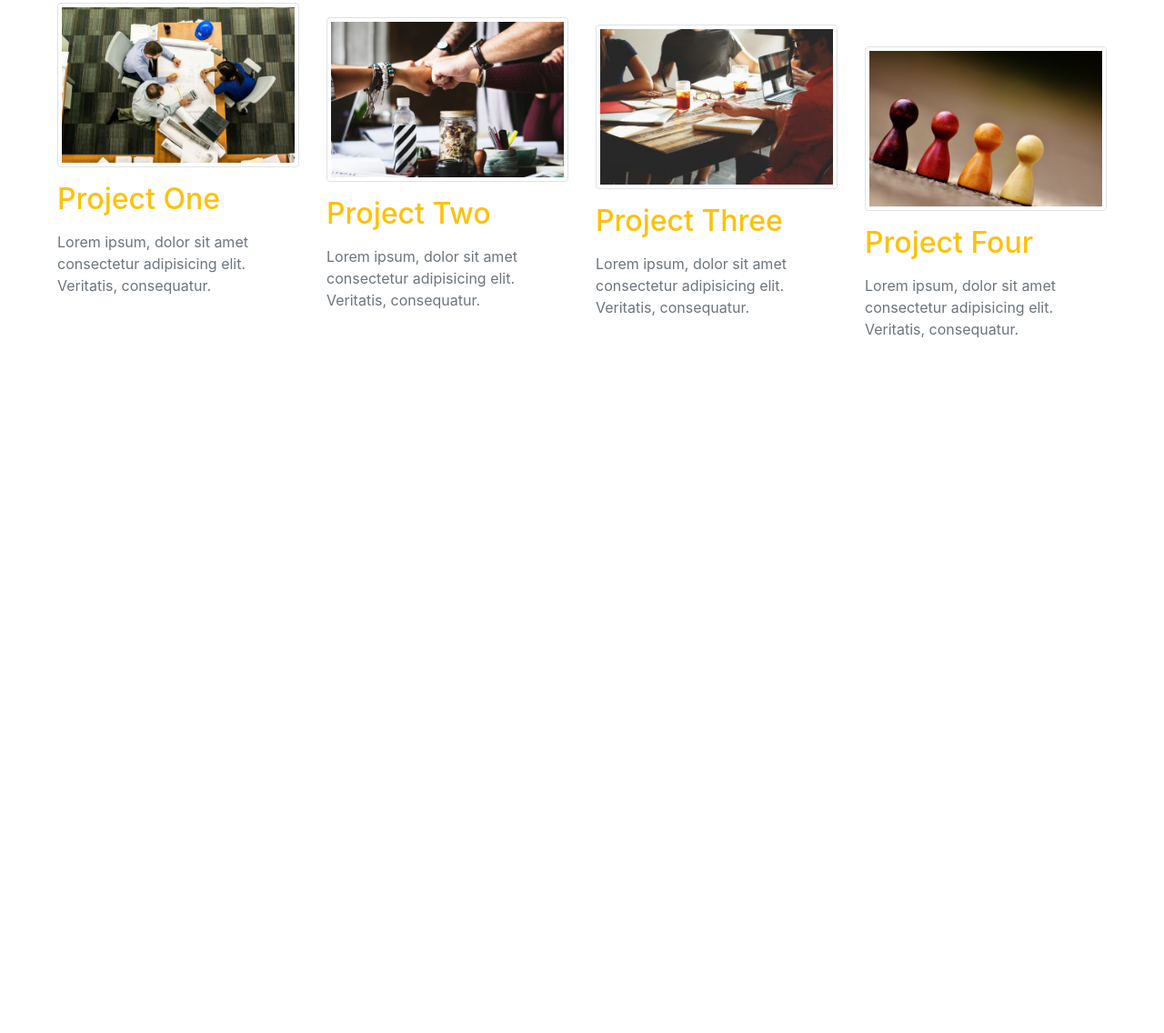
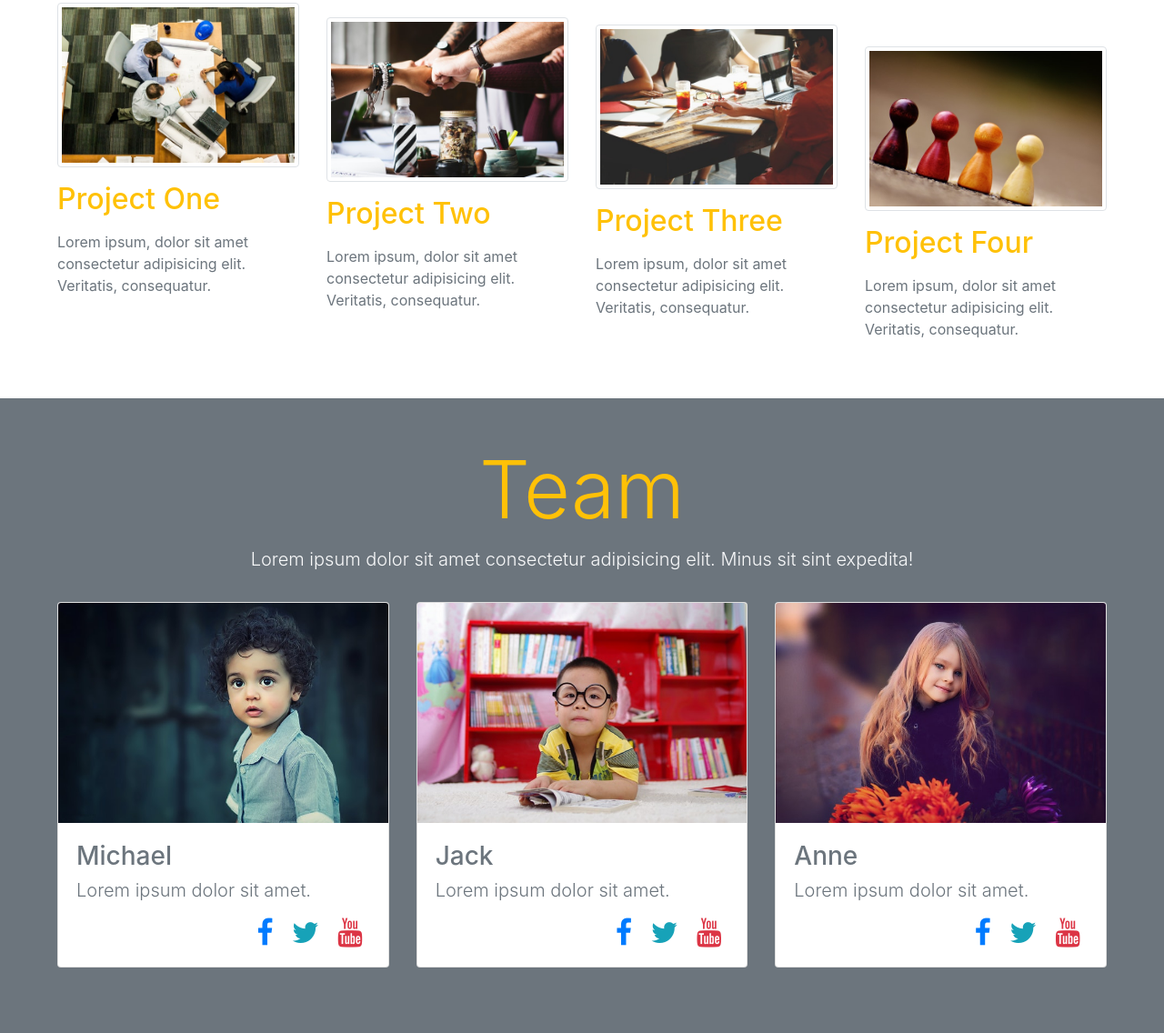
Before and after one commit to bernicenora/Pure-Bootstrap4-Website, a plain HTML site: page index.html in a window 1280 px wide. Shown: the part 1666-2802 px from the top of the page at 91% size. Before the commit the page ends 2104 px from the top, so only its background shows below. Drawn offline with nearby package versions, Linux system fonts and the light colour scheme; a script that the page names is missing.

Commit message:
Added Team Section

```diff
--- a/index.html
+++ b/index.html
@@ -136,6 +136,89 @@
       </div>
     </section>
     <!----End of Projects Sectiom-->
+
+    <!----Team-->
+    <section class="p-sm-5 p-2 bg-secondary">
+      <div class="container-fluid">
+        <!--Title-->
+        <div class="row">
+            <div class="col text-center mb-3">
+              <h1 class="text-warning display-2">Team</h1>
+              <p class="lead text-light">Lorem ipsum dolor sit amet consectetur adipisicing elit. Minus sit sint expedita!</p>
+            </div>
+          </div>
+        <!--End Title-->
+        <div class="row">
+          <div class="col-lg-4 col-sm-10 mx-auto mb-4">
+            <div class="card">
+              <img src="images/kid1.jpg" alt="Kid 1" class="card-img-top">
+              <div class="card-body">
+                <div class="card-title">
+                  <div class="card-title">
+                    <h3 class="text-muted">Michael</h3>
+                  </div>
+                </div>
+                <div class="card-subtitle">
+                  <p class="lead text-secondary">Lorem ipsum dolor sit amet.</p>
+                </div>
+                <div class="text-right">
+                  <a href="#">
+                    <i class="fa fa-facebook fa-2x mx-2 text-primary"></i>
+                    <i class="fa fa-twitter fa-2x mx-2 text-info"></i>
+                    <i class="fa fa-youtube fa-2x mx-2 text-danger"></i>
+                  </a>
+                </div>
+              </div>
+            </div>
+          </div>
+          <div class="col-lg-4 col-sm-10 mx-auto mb-4">
+              <div class="card">
+                  <img src="images/kid2.jpg" alt="Kid 2" class="card-img-top">
+                  <div class="card-body">
+                    <div class="card-title">
+                      <div class="card-title">
+                        <h3 class="text-muted">Jack</h3>
+                      </div>
+                    </div>
+                    <div class="card-subtitle">
+                      <p class="lead text-secondary">Lorem ipsum dolor sit amet.</p>
+                    </div>
+                    <div class="text-right">
+                      <a href="#">
+                        <i class="fa fa-facebook fa-2x mx-2 text-primary"></i>
+                        <i class="fa fa-twitter fa-2x mx-2 text-info"></i>
+                        <i class="fa fa-youtube fa-2x mx-2 text-danger"></i>
+                      </a>
+                    </div>
+                  </div>
+                </div>
+          </div>
+          <div class="col-lg-4 col-sm-10 mx-auto mb-4">
+              <div class="card">
+                  <img src="images/kid3.jpg" alt="Kid 3" class="card-img-top">
+                  <div class="card-body">
+                    <div class="card-title">
+                      <div class="card-title">
+                        <h3 class="text-muted">Anne</h3>
+                      </div>
+                    </div>
+                    <div class="card-subtitle">
+                      <p class="lead text-secondary">Lorem ipsum dolor sit amet.</p>
+                    </div>
+                    <div class="text-right">
+                      <a href="#">
+                        <i class="fa fa-facebook fa-2x mx-2 text-primary"></i>
+                        <i class="fa fa-twitter fa-2x mx-2 text-info"></i>
+                        <i class="fa fa-youtube fa-2x mx-2 text-danger"></i>
+                      </a>
+                    </div>
+                  </div>
+                </div>
+          </div>
+        </div>
+      </div>
+    </section>
+    <!----End of Team---->
     <!-- Optional JavaScript -->
     <!-- jQuery first, then Popper.js, then Bootstrap JS -->
     <script src="https://code.jquery.com/jquery-3.4.1.slim.min.js" integrity="sha384-J6qa4849blE2+poT4WnyKhv5vZF5SrPo0iEjwBvKU7imGFAV0wwj1yYfoRSJoZ+n" crossorigin="anonymous"></script>
```
